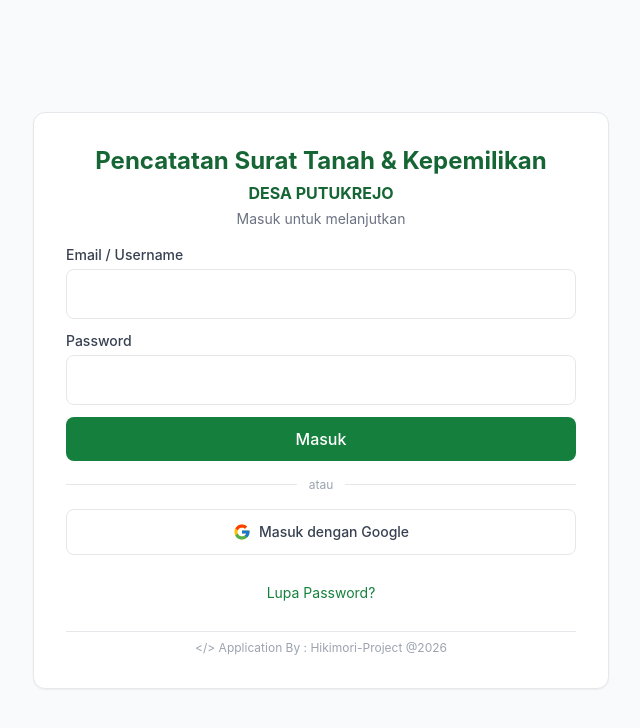
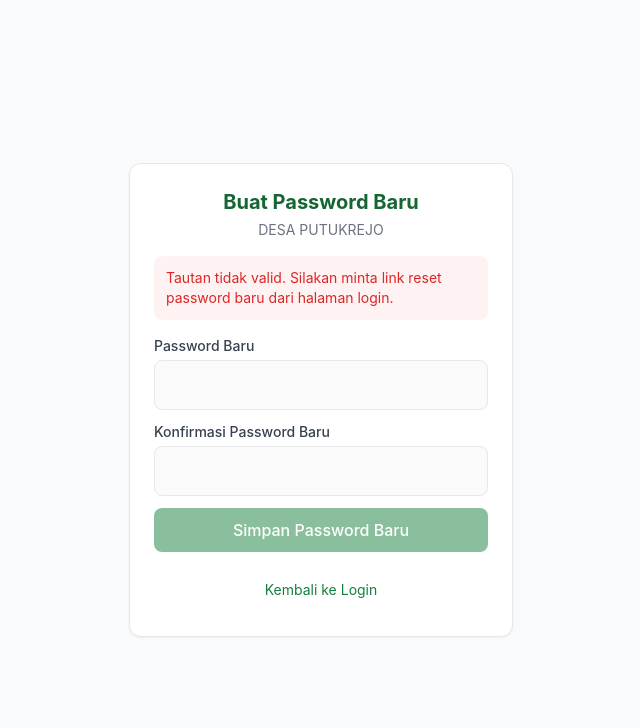
Before and after one commit to saya0aku0/pertanahandesa, a React (Vite) app: page /reset-password in a window 1280 px wide. Before the commit this address led to /login. Shown: the top 728 px of the page, without its empty margins (319-959 px from the left). Built offline with nearby package versions, Linux system fonts and the light colour scheme; no server answers.

Commit message:
Lupa Pasword Update

```diff
--- a/src/App.tsx
+++ b/src/App.tsx
@@ -2,6 +2,7 @@ import { BrowserRouter, Routes, Route, Navigate } from 'react-router-dom';
 import { MainLayout } from '@/layouts/MainLayout';
 import { ProtectedRoute } from '@/components/ProtectedRoute';
 import { LoginPage } from '@/modules/auth/Pages';
+import { ResetPasswordPage } from '@/modules/auth/ResetPasswordPage';
 import { ProfilPage } from '@/modules/profil/Pages';
 import {
   MasterTanahListPage,
@@ -17,6 +18,7 @@ export default function App() {
     <BrowserRouter>
       <Routes>
         <Route path="/login" element={<LoginPage />} />
+        <Route path="/reset-password" element={<ResetPasswordPage />} />
 
         <Route
           element={
--- a/src/firebase/auth.ts
+++ b/src/firebase/auth.ts
@@ -6,6 +6,7 @@ import {
   onAuthStateChanged,
   createUserWithEmailAndPassword,
   confirmPasswordReset,
+  sendPasswordResetEmail,
   User
 } from 'firebase/auth';
 import { auth } from './config';
@@ -35,7 +36,21 @@ export function watchAuthState(callback: (user: User | null) => void) {
   return onAuthStateChanged(auth, callback);
 }
 
-// Reset password native Firebase — dipakai di tahap akhir alur OTP hybrid (§9.4 / §10.6)
+/**
+ * Kirim email reset password RESMI dari Firebase (100% gratis, jalan di Spark plan,
+ * tidak butuh Cloud Functions/server). Link di email akan mengarah ke halaman
+ * /reset-password di app ini sendiri (lihat actionCodeSettings), bukan halaman
+ * default Firebase — supaya tampilannya konsisten dengan branding aplikasi.
+ */
+export function sendResetEmail(email: string) {
+  return sendPasswordResetEmail(auth, email, {
+    url: `${window.location.origin}/reset-password`,
+    handleCodeInApp: true
+  });
+}
+
+// Reset password native Firebase — dipakai di halaman /reset-password setelah
+// user klik link dari email (oobCode diambil dari query string URL).
 export function resetPasswordWithCode(oobCode: string, newPassword: string) {
   return confirmPasswordReset(auth, oobCode, newPassword);
 }
--- a/src/modules/auth/ForgotPasswordForm.tsx
+++ b/src/modules/auth/ForgotPasswordForm.tsx
@@ -1,46 +1,30 @@
 import { useState } from 'react';
 import { Button } from '@/components/Button';
-import { kirimOtp } from '@/services/emailjs';
-import { createDoc, getDocById } from '@/firebase/firestore';
-import { Timestamp } from 'firebase/firestore';
-
-type Step = 'input-email' | 'input-otp' | 'selesai';
-
-const COOLDOWN_SECONDS = 60;
+import { sendResetEmail } from '@/firebase/auth';
 
 /**
- * Alur "Lupa Password" — OTP hybrid: EmailJS kirim kode OTP untuk verifikasi,
- * lalu native Firebase reset link untuk ganti password (§9.4 / §10.6).
- * Cooldown 60 detik antar permintaan OTP untuk hemat kuota EmailJS (§13).
+ * Alur "Lupa Password" — versi sederhana native Firebase (Spark plan friendly).
+ * Cukup 1 langkah: kirim link reset resmi dari Firebase ke email terdaftar.
+ * Tidak butuh Cloud Functions/server, dan tidak tergantung kuota layanan pihak ketiga.
  */
 export function ForgotPasswordForm() {
-  const [step, setStep] = useState<Step>('input-email');
   const [email, setEmail] = useState('');
-  const [otpInput, setOtpInput] = useState('');
   const [error, setError] = useState<string | null>(null);
   const [loading, setLoading] = useState(false);
+  const [sent, setSent] = useState(false);
   const [cooldown, setCooldown] = useState(0);
 
-  function generateOtp() {
-    return Math.floor(100000 + Math.random() * 900000).toString();
+  async function handleKirim() {
+    if (!email) {
+      setError('Email wajib diisi.');
+      return;
     }
-
-  async function handleKirimOtp() {
-    if (!email) return setError('Email wajib diisi.');
     setLoading(true);
     setError(null);
     try {
-      const kode = generateOtp();
-      const expiredAtMs = Date.now() + 15 * 60 * 1000; // berlaku 15 menit, sesuai teks template
-      const expiredAt = Timestamp.fromMillis(expiredAtMs);
-      const waktuTampil = new Date(expiredAtMs).toLocaleTimeString('id-ID', {
-        hour: '2-digit',
-        minute: '2-digit'
-      });
-      await createDoc('otp', { email, kode, expiredAt });
-      await kirimOtp({ email, passcode: kode, time: waktuTampil });
-      setStep('input-otp');
-      setCooldown(COOLDOWN_SECONDS);
+      await sendResetEmail(email.trim());
+      setSent(true);
+      setCooldown(60);
       const timer = setInterval(() => {
         setCooldown((c) => {
           if (c <= 1) clearInterval(timer);
@@ -48,39 +32,38 @@ export function ForgotPasswordForm() {
         });
       }, 1000);
     } catch (err) {
-      setError(err instanceof Error ? err.message : 'Gagal mengirim OTP.');
+      // Firebase sengaja tidak membedakan "email tidak terdaftar" vs error lain
+      // demi mencegah enumerasi akun — tampilkan pesan generik yang aman.
+      setError('Gagal mengirim email reset. Periksa kembali alamat email Anda.');
     } finally {
       setLoading(false);
     }
   }
 
-  async function handleVerifikasiOtp() {
-    setLoading(true);
-    setError(null);
-    try {
-      const record = await getDocById<{ kode: string; expiredAt: Timestamp; email: string }>(
-        'otp',
-        email
+  if (sent) {
+    return (
+      <div className="space-y-3">
+        <p className="text-sm text-green-700 bg-green-50 p-3 rounded-lg">
+          Link reset password sudah dikirim ke <strong>{email}</strong>. Buka email Anda dan
+          klik tautannya untuk membuat password baru. Cek juga folder Spam kalau tidak
+          muncul dalam beberapa menit.
+        </p>
+        <Button
+          variant="ghost"
+          onClick={handleKirim}
+          disabled={cooldown > 0 || loading}
+          className="w-full"
+        >
+          {cooldown > 0 ? `Kirim ulang (${cooldown}s)` : 'Kirim ulang link'}
+        </Button>
+      </div>
     );
-      if (!record) throw new Error('Kode OTP tidak ditemukan. Kirim ulang OTP.');
-      if (record.expiredAt.toMillis() < Date.now()) throw new Error('Kode OTP sudah kedaluwarsa.');
-      if (record.kode !== otpInput) throw new Error('Kode OTP salah.');
-      // Setelah OTP terverifikasi, arahkan ke link reset password native Firebase
-      // (dikirim terpisah lewat Firebase Auth sendMailResetPassword, atau tampilkan form set password baru)
-      setStep('selesai');
-    } catch (err) {
-      setError(err instanceof Error ? err.message : 'Verifikasi gagal.');
-    } finally {
-      setLoading(false);
-    }
   }
 
   return (
     <div className="space-y-4">
       {error && <p className="text-sm text-red-600 bg-red-50 p-3 rounded-lg">{error}</p>}
 
-      {step === 'input-email' && (
-        <>
       <label className="block text-sm font-medium text-gray-700">Email terdaftar</label>
       <input
         type="email"
@@ -89,44 +72,9 @@ export function ForgotPasswordForm() {
         className="w-full border rounded-lg p-3 min-h-[44px]"
         placeholder="nama@email.com"
       />
-          <Button onClick={handleKirimOtp} disabled={loading} className="w-full">
-            {loading ? 'Mengirim...' : 'Kirim Kode OTP'}
+      <Button onClick={handleKirim} disabled={loading} className="w-full">
+        {loading ? 'Mengirim...' : 'Kirim Link Reset Password'}
       </Button>
-        </>
-      )}
-
-      {step === 'input-otp' && (
-        <>
-          <p className="text-sm text-gray-600">Kode OTP dikirim ke {email}.</p>
-          <label className="block text-sm font-medium text-gray-700">Kode OTP (6 digit)</label>
-          <input
-            type="text"
-            inputMode="numeric"
-            maxLength={6}
-            value={otpInput}
-            onChange={(e) => setOtpInput(e.target.value)}
-            className="w-full border rounded-lg p-3 min-h-[44px] tracking-widest text-center text-lg"
-          />
-          <Button onClick={handleVerifikasiOtp} disabled={loading} className="w-full">
-            {loading ? 'Memverifikasi...' : 'Verifikasi'}
-          </Button>
-          <Button
-            variant="ghost"
-            onClick={handleKirimOtp}
-            disabled={cooldown > 0 || loading}
-            className="w-full"
-          >
-            {cooldown > 0 ? `Kirim ulang (${cooldown}s)` : 'Kirim ulang kode OTP'}
-          </Button>
-        </>
-      )}
-
-      {step === 'selesai' && (
-        <p className="text-sm text-green-700 bg-green-50 p-3 rounded-lg">
-          Verifikasi berhasil. Silakan cek email Anda untuk tautan reset password resmi dari
-          Firebase, atau hubungi Superadmin untuk reset manual.
-        </p>
-      )}
     </div>
   );
 }
--- /dev/null
+++ b/src/modules/auth/ResetPasswordPage.tsx
@@ -0,0 +1,115 @@
+import { useState } from 'react';
+import { useNavigate, useSearchParams, Link } from 'react-router-dom';
+import { resetPasswordWithCode } from '@/firebase/auth';
+import { Button } from '@/components/Button';
+
+/**
+ * Halaman tujuan link reset password dari email Firebase (§ForgotPasswordForm).
+ * oobCode diambil dari query string yang disisipkan otomatis oleh Firebase.
+ */
+export function ResetPasswordPage() {
+  const [searchParams] = useSearchParams();
+  const oobCode = searchParams.get('oobCode');
+  const navigate = useNavigate();
+
+  const [password, setPassword] = useState('');
+  const [confirmPassword, setConfirmPassword] = useState('');
+  const [error, setError] = useState<string | null>(null);
+  const [loading, setLoading] = useState(false);
+  const [success, setSuccess] = useState(false);
+
+  async function handleSubmit(e: React.FormEvent) {
+    e.preventDefault();
+    setError(null);
+
+    if (!oobCode) {
+      setError('Tautan tidak valid atau sudah kedaluwarsa. Minta link reset baru.');
+      return;
+    }
+    if (password.length < 6) {
+      setError('Password minimal 6 karakter.');
+      return;
+    }
+    if (password !== confirmPassword) {
+      setError('Konfirmasi password tidak cocok.');
+      return;
+    }
+
+    setLoading(true);
+    try {
+      await resetPasswordWithCode(oobCode, password);
+      setSuccess(true);
+      setTimeout(() => navigate('/login'), 2500);
+    } catch (err) {
+      setError('Tautan sudah kedaluwarsa atau tidak valid. Minta link reset baru dari halaman login.');
+    } finally {
+      setLoading(false);
+    }
+  }
+
+  return (
+    <div className="min-h-screen flex items-center justify-center bg-gray-50 p-4">
+      <div className="w-full max-w-sm bg-white rounded-xl shadow-sm border p-6 space-y-4">
+        <div className="text-center">
+          <h1 className="text-xl font-bold text-primary-800">Buat Password Baru</h1>
+          <p className="text-sm text-gray-500 mt-1">DESA PUTUKREJO</p>
+        </div>
+
+        {!oobCode && (
+          <p className="text-sm text-red-600 bg-red-50 p-3 rounded-lg">
+            Tautan tidak valid. Silakan minta link reset password baru dari halaman login.
+          </p>
+        )}
+
+        {success ? (
+          <p className="text-sm text-green-700 bg-green-50 p-3 rounded-lg">
+            Password berhasil diubah. Mengalihkan ke halaman login...
+          </p>
+        ) : (
+          <form onSubmit={handleSubmit} className="space-y-3">
+            {error && <p className="text-sm text-red-600 bg-red-50 p-3 rounded-lg">{error}</p>}
+
+            <div>
+              <label className="block text-sm font-medium text-gray-700 mb-1">
+                Password Baru
+              </label>
+              <input
+                type="password"
+                required
+                minLength={6}
+                value={password}
+                onChange={(e) => setPassword(e.target.value)}
+                className="w-full border rounded-lg p-3 min-h-[44px]"
+                disabled={!oobCode}
+              />
+            </div>
+            <div>
+              <label className="block text-sm font-medium text-gray-700 mb-1">
+                Konfirmasi Password Baru
+              </label>
+              <input
+                type="password"
+                required
+                minLength={6}
+                value={confirmPassword}
+                onChange={(e) => setConfirmPassword(e.target.value)}
+                className="w-full border rounded-lg p-3 min-h-[44px]"
+                disabled={!oobCode}
+              />
+            </div>
+            <Button type="submit" disabled={loading || !oobCode} className="w-full">
+              {loading ? 'Menyimpan...' : 'Simpan Password Baru'}
+            </Button>
+          </form>
+        )}
+
+        <Link
+          to="/login"
+          className="text-sm text-primary-700 hover:underline w-full text-center block min-h-[44px] leading-[44px]"
+        >
+          Kembali ke Login
+        </Link>
+      </div>
+    </div>
+  );
+}
```
Lines whose indentation alone changed are shown as unchanged.
